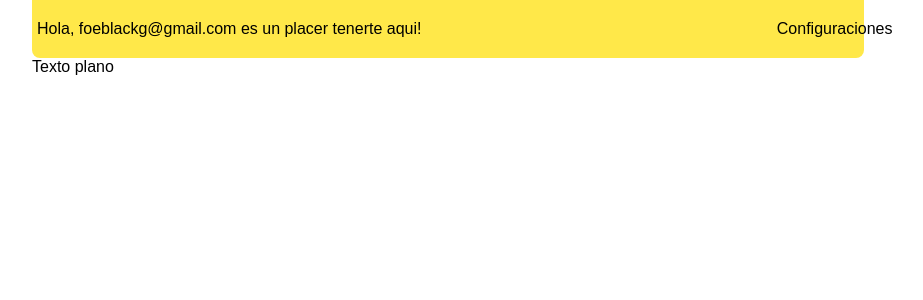
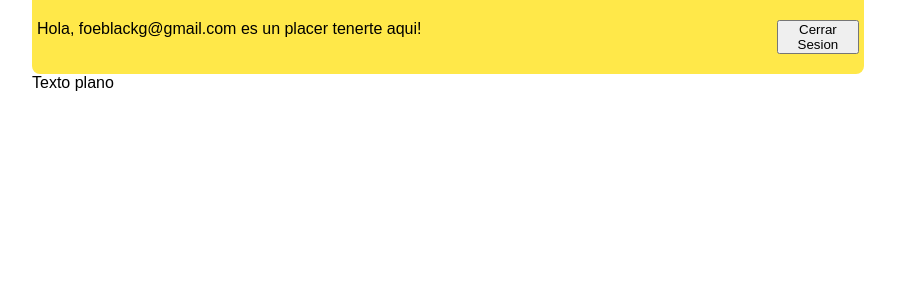
Before and after one commit to jsgsco/sopv2, a React (Create React App) app: page / in a window 1280 px wide. Shown: the top 300 px of the page, without its empty margins (192-1115 px from the left). Built offline with nearby package versions, Linux system fonts and the light colour scheme; no server answers; sample sign-in values are in the browser's storage; what webfontloader would draw is missing.

Commit message:
Home add button close session

```diff
--- a/src/components/pages/Home/Home.js
+++ b/src/components/pages/Home/Home.js
@@ -23,7 +23,10 @@ const Home = () => {
                     <Text>Hola, foeblackg@gmail.com es un placer tenerte aqui!</Text>
                 </Profile>
                 <Settings>
-                    Configuraciones
+                    <button
+                        onClick={closeSesion}
+                        type="button"
+                    >Cerrar Sesion</button>
                 </Settings>
             </Header>
             Texto plano
```
